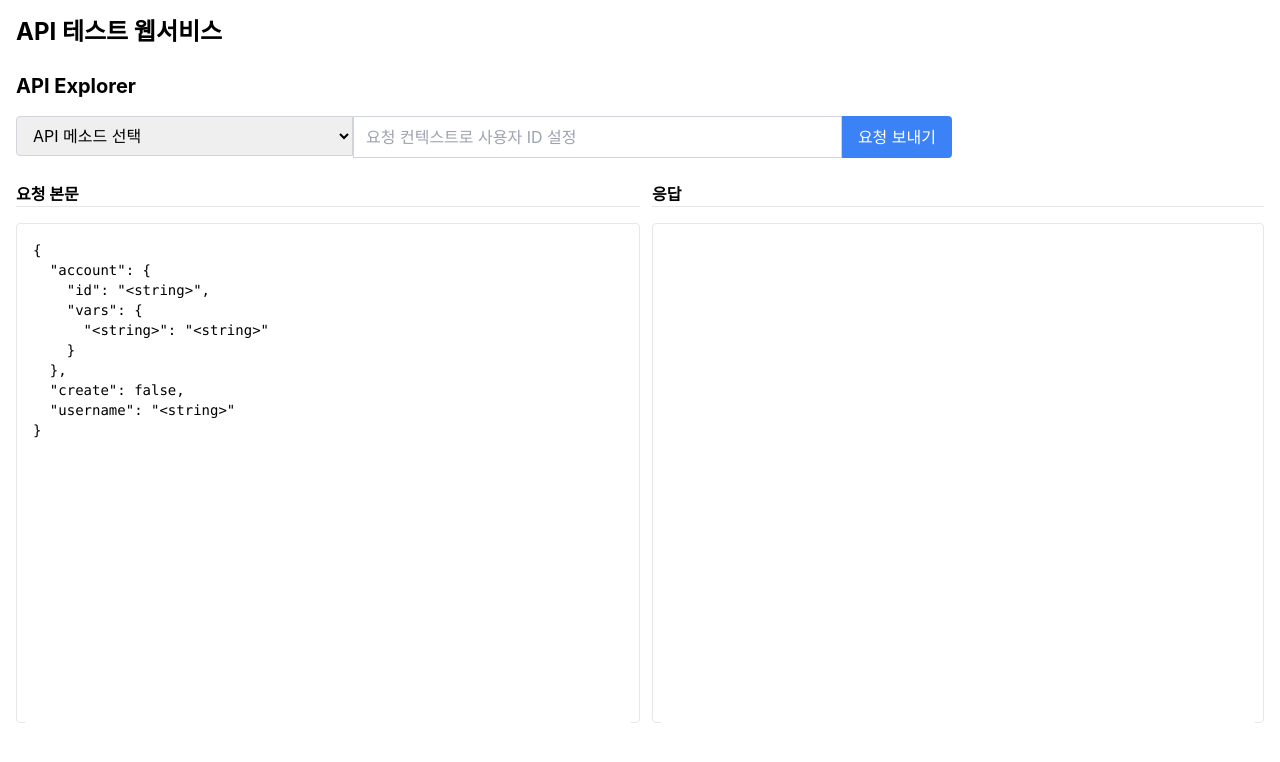
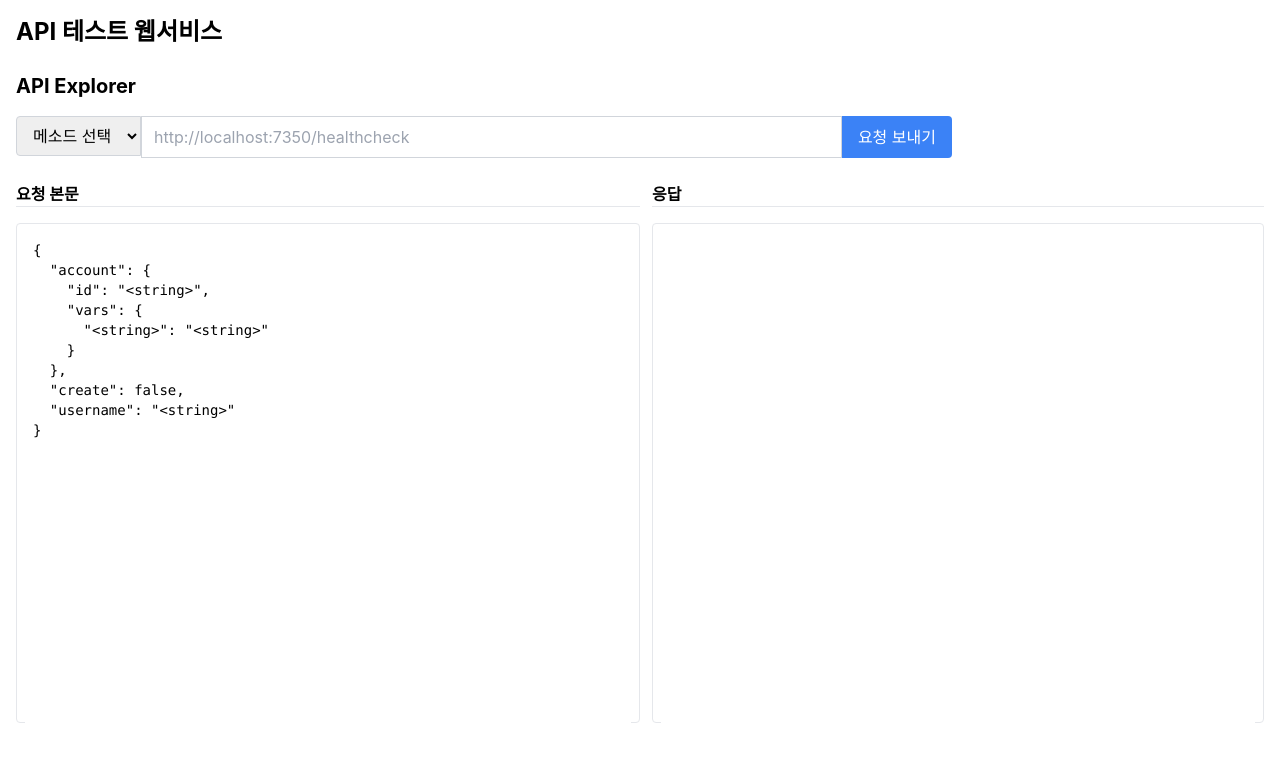
Before and after one commit to seongyeon-lee-fitfuns/mini-project, a Next.js app in the folder client/: page / in a window 1280 px wide. Shown: the top 762 px of the page. Built offline with nearby package versions, Linux system fonts and the light colour scheme.

Commit message:
refactor: API Explorer 컴포넌트 및 관련 타입 정리, 불필요한 코드 제거 및 스타일 개선

```diff
--- a/client/src/app/globals.css
+++ b/client/src/app/globals.css
@@ -26,8 +26,7 @@ select, input, button, textarea {
 }
 
 .jsoneditor {
-  border: 1px solid #e2e8f0;
-  border-radius: 0.25rem;
+  @apply bg-white dark:bg-gray-800 border border-gray-200 dark:border-gray-700 rounded-lg;
 }
 
 @layer utilities {
--- a/client/src/app/page.tsx
+++ b/client/src/app/page.tsx
@@ -1,22 +1,14 @@
 'use client';
 
-import { useState } from 'react';
-import { API_METHODS, ApiRequest, ApiResponse } from '@/types/api';
-import { callApi } from '@/utils/api';
-import ApiExplorer from '@/components/ApiExplorer';
+import ApiExplorer from "@/components/ApiExplorer";
+
 
 export default function Home() {
-  const [response, setResponse] = useState<ApiResponse | null>(null);
-
-  const handleApiRequest = async (request: ApiRequest) => {
-    const result = await callApi(request);
-    setResponse(result);
-  };
 
   return (
     <main className="container mx-auto p-4">
       <h1 className="text-2xl font-bold mb-6">API 테스트 웹서비스</h1>
-      <ApiExplorer apiMethods={API_METHODS} onSubmit={handleApiRequest} response={response} />
+      <ApiExplorer />
     </main>
   );
 }
--- a/client/src/components/ApiExplorer.tsx
+++ b/client/src/components/ApiExplorer.tsx
@@ -1,18 +1,17 @@
 'use client';
-
 import { useState } from 'react';
-import { ApiMethod, ApiRequest, ApiResponse } from '@/types/api';
 import JsonEditor from '@/components/JsonEditor';
 
-interface ApiExplorerProps {
-  apiMethods: ApiMethod[];
-  onSubmit: (request: ApiRequest) => Promise<void>;
-  response: ApiResponse | null;
+// 타입 정의 추가
+interface ApiResponse {
+  error?: any;
+  data?: any;
 }
 
-export default function ApiExplorer({ apiMethods, onSubmit, response }: ApiExplorerProps) {
+export default function ApiExplorer() {
   const [method, setMethod] = useState<string>('');
-  const [userId, setUserId] = useState<string>('');
+  const [url, setUrl] = useState<string>('');
+  const [response, setResponse] = useState<ApiResponse | null>(null);
   const [requestBody, setRequestBody] = useState<string>(`{
   "account": {
     "id": "<string>",
@@ -29,14 +28,23 @@ export default function ApiExplorer({ apiMethods, onSubmit, response }: ApiExplo
 
     try {
       const parsedBody = JSON.parse(requestBody);
+      console.log('<---------\treques\t---------->');
+      if (method.toLowerCase() !== 'get') {
+        console.log('parsedBody', parsedBody);
+      }
+      console.log('method', method);
+      console.log('url', url);
+      const response = await fetch(url, {
+        method: method,
+        ...(method.toLowerCase() !== 'get' && {
+          body: JSON.stringify(parsedBody)
+        })
+      });
 
-      const request: ApiRequest = {
-        method,
-        userId,
-        body: parsedBody
-      };
-
-      await onSubmit(request);
+      const data = await response.json();
+      console.log('<---------\tresponse\t---------->');
+      console.log('response', data);
+      setResponse(data);
     } catch (error) {
       console.error('JSON 파싱 오류:', error);
       alert('요청 본문 JSON이 유효하지 않습니다.');
@@ -52,27 +60,27 @@ export default function ApiExplorer({ apiMethods, onSubmit, response }: ApiExplo
           <div className="w-3/4">
             <form onSubmit={handleSubmit} className="w-full">
               <div className="flex">
-                <div className="flex-shrink-0">
+                <div className="flex-shrink-0 md:flex-row">
                   <select
                     id="method"
                     value={method}
                     onChange={(e) => setMethod(e.target.value)}
                     className="form-select rounded-l border border-gray-300 py-2 px-3"
                   >
-                    <option disabled value="">API 메소드 선택</option>
+                    <option disabled value="">메소드 선택</option>
                     <option disabled className="text-muted">----</option>
-                    {apiMethods.map((api) => (
-                      <option key={api.value} value={api.value}>
-                        {api.name}
+                    {["get", "post", "put", "delete"].map((status) => (
+                      <option key={status} value={status}>
+                        {status}
                       </option>
                     ))}
                   </select>
                 </div>
                 <input
                   type="text"
-                  value={userId}
-                  onChange={(e) => setUserId(e.target.value)}
-                  placeholder="요청 컨텍스트로 사용자 ID 설정"
+                  value={url}
+                  onChange={(e) => setUrl(e.target.value)}
+                  placeholder="http://localhost:7350/healthcheck"
                   className="flex-grow border border-gray-300 px-3 py-2"
                 />
                 <button
@@ -87,7 +95,7 @@ export default function ApiExplorer({ apiMethods, onSubmit, response }: ApiExplo
         </div>
       </div>
 
-      <div className="flex">
+      <div className="flex flex-col md:flex-row">
         <div className="w-1/2 py-3">
           <h5 className="font-bold">요청 본문</h5>
           <hr className="mb-4" />
--- a/client/src/types/api.ts
+++ /dev/null
@@ -1,98 +0,0 @@
-export interface ApiRequest {
-  method: string;
-  userId: string;
-  body: any;
-}
-
-export interface ApiResponse {
-  data: any;
-  error?: string;
-}
-
-export interface ApiMethod {
-  name: string;
-  value: string;
-}
-
-export const API_METHODS: ApiMethod[] = [
-  { name: 'AddFriends', value: 'AddFriends' },
-  { name: 'AddGroupUsers', value: 'AddGroupUsers' },
-  { name: 'AuthenticateApple', value: 'AuthenticateApple' },
-  { name: 'AuthenticateCustom', value: 'AuthenticateCustom' },
-  { name: 'AuthenticateDevice', value: 'AuthenticateDevice' },
-  { name: 'AuthenticateEmail', value: 'AuthenticateEmail' },
-  { name: 'AuthenticateFacebook', value: 'AuthenticateFacebook' },
-  { name: 'AuthenticateFacebookInstantGame', value: 'AuthenticateFacebookInstantGame' },
-  { name: 'AuthenticateGameCenter', value: 'AuthenticateGameCenter' },
-  { name: 'AuthenticateGoogle', value: 'AuthenticateGoogle' },
-  { name: 'AuthenticateSteam', value: 'AuthenticateSteam' },
-  { name: 'BanGroupUsers', value: 'BanGroupUsers' },
-  { name: 'BlockFriends', value: 'BlockFriends' },
-  { name: 'CreateGroup', value: 'CreateGroup' },
-  { name: 'DeleteAccount', value: 'DeleteAccount' },
-  { name: 'DeleteFriends', value: 'DeleteFriends' },
-  { name: 'DeleteGroup', value: 'DeleteGroup' },
-  { name: 'DeleteLeaderboardRecord', value: 'DeleteLeaderboardRecord' },
-  { name: 'DeleteNotifications', value: 'DeleteNotifications' },
-  { name: 'DeleteStorageObjects', value: 'DeleteStorageObjects' },
-  { name: 'DeleteTournamentRecord', value: 'DeleteTournamentRecord' },
-  { name: 'DemoteGroupUsers', value: 'DemoteGroupUsers' },
-  { name: 'Event', value: 'Event' },
-  { name: 'GetAccount', value: 'GetAccount' },
-  { name: 'GetSubscription', value: 'GetSubscription' },
-  { name: 'GetUsers', value: 'GetUsers' },
-  { name: 'ImportFacebookFriends', value: 'ImportFacebookFriends' },
-  { name: 'ImportSteamFriends', value: 'ImportSteamFriends' },
-  { name: 'JoinGroup', value: 'JoinGroup' },
-  { name: 'JoinTournament', value: 'JoinTournament' },
-  { name: 'KickGroupUsers', value: 'KickGroupUsers' },
-  { name: 'LeaveGroup', value: 'LeaveGroup' },
-  { name: 'LinkApple', value: 'LinkApple' },
-  { name: 'LinkCustom', value: 'LinkCustom' },
-  { name: 'LinkDevice', value: 'LinkDevice' },
-  { name: 'LinkEmail', value: 'LinkEmail' },
-  { name: 'LinkFacebook', value: 'LinkFacebook' },
-  { name: 'LinkFacebookInstantGame', value: 'LinkFacebookInstantGame' },
-  { name: 'LinkGameCenter', value: 'LinkGameCenter' },
-  { name: 'LinkGoogle', value: 'LinkGoogle' },
-  { name: 'LinkSteam', value: 'LinkSteam' },
-  { name: 'ListChannelMessages', value: 'ListChannelMessages' },
-  { name: 'ListFriends', value: 'ListFriends' },
-  { name: 'ListFriendsOfFriends', value: 'ListFriendsOfFriends' },
-  { name: 'ListGroupUsers', value: 'ListGroupUsers' },
-  { name: 'ListGroups', value: 'ListGroups' },
-  { name: 'ListLeaderboardRecords', value: 'ListLeaderboardRecords' },
-  { name: 'ListLeaderboardRecordsAroundOwner', value: 'ListLeaderboardRecordsAroundOwner' },
-  { name: 'ListMatches', value: 'ListMatches' },
-  { name: 'ListNotifications', value: 'ListNotifications' },
-  { name: 'ListStorageObjects', value: 'ListStorageObjects' },
-  { name: 'ListSubscriptions', value: 'ListSubscriptions' },
-  { name: 'ListTournamentRecords', value: 'ListTournamentRecords' },
-  { name: 'ListTournamentRecordsAroundOwner', value: 'ListTournamentRecordsAroundOwner' },
-  { name: 'ListTournaments', value: 'ListTournaments' },
-  { name: 'ListUserGroups', value: 'ListUserGroups' },
-  { name: 'PromoteGroupUsers', value: 'PromoteGroupUsers' },
-  { name: 'ReadStorageObjects', value: 'ReadStorageObjects' },
-  { name: 'SessionLogout', value: 'SessionLogout' },
-  { name: 'SessionRefresh', value: 'SessionRefresh' },
-  { name: 'UnlinkApple', value: 'UnlinkApple' },
-  { name: 'UnlinkCustom', value: 'UnlinkCustom' },
-  { name: 'UnlinkDevice', value: 'UnlinkDevice' },
-  { name: 'UnlinkEmail', value: 'UnlinkEmail' },
-  { name: 'UnlinkFacebook', value: 'UnlinkFacebook' },
-  { name: 'UnlinkFacebookInstantGame', value: 'UnlinkFacebookInstantGame' },
-  { name: 'UnlinkGameCenter', value: 'UnlinkGameCenter' },
-  { name: 'UnlinkGoogle', value: 'UnlinkGoogle' },
-  { name: 'UnlinkSteam', value: 'UnlinkSteam' },
-  { name: 'UpdateAccount', value: 'UpdateAccount' },
-  { name: 'UpdateGroup', value: 'UpdateGroup' },
-  { name: 'ValidatePurchaseApple', value: 'ValidatePurchaseApple' },
-  { name: 'ValidatePurchaseFacebookInstant', value: 'ValidatePurchaseFacebookInstant' },
-  { name: 'ValidatePurchaseGoogle', value: 'ValidatePurchaseGoogle' },
-  { name: 'ValidatePurchaseHuawei', value: 'ValidatePurchaseHuawei' },
-  { name: 'ValidateSubscriptionApple', value: 'ValidateSubscriptionApple' },
-  { name: 'ValidateSubscriptionGoogle', value: 'ValidateSubscriptionGoogle' },
-  { name: 'WriteLeaderboardRecord', value: 'WriteLeaderboardRecord' },
-  { name: 'WriteStorageObjects', value: 'WriteStorageObjects' },
-  { name: 'WriteTournamentRecord', value: 'WriteTournamentRecord' }
-];
--- a/client/src/utils/api.ts
+++ /dev/null
@@ -1,32 +0,0 @@
-import { ApiRequest, ApiResponse } from '@/types/api';
-
-// 실제로는 여기서 API를 호출하지만, 지금은 모의 응답을 반환합니다
-export async function callApi(request: ApiRequest): Promise<ApiResponse> {
-  console.log('API 요청:', request);
-
-  // 모의 응답 생성
-  try {
-    // 일부 오류 케이스 시뮬레이션
-    if (!request.userId) {
-      return {
-        data: null,
-        error: 'rpc error: code = NotFound desc = User account not found.'
-      };
-    }
-
-    // 기본 응답 데이터
-    return {
-      data: {
-        success: true,
-        method: request.method,
-        requestBody: request.body,
-        timestamp: new Date().toISOString()
-      }
-    };
-  } catch (error) {
-    return {
-      data: null,
-      error: error instanceof Error ? error.message : '알 수 없는 오류가 발생했습니다.'
-    };
-  }
-}
```
